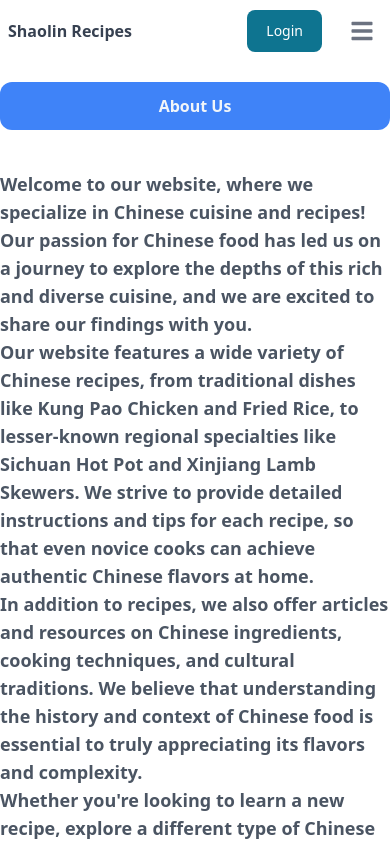
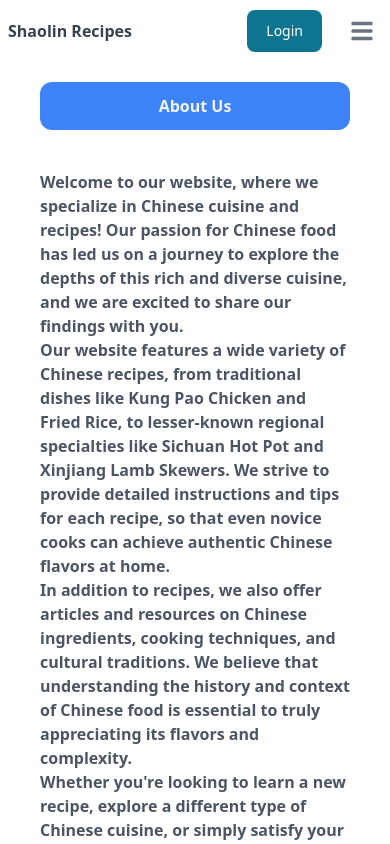
Before and after one commit to ShamimHossain1/Assignment-10--Food-Recipies, a React (Vite) app: page /about in a window 390 px wide. Shown: the top 844 px of the page. Built offline with nearby package versions, Linux system fonts and the light colour scheme; no server answers.

Commit message:
responsive all

```diff
--- a/src/Components/About/About.jsx
+++ b/src/Components/About/About.jsx
@@ -2,10 +2,10 @@ import React from 'react';
 
 const About = () => {
     return (
-        <div className='lg:px-72'>
+        <div className='lg:px-72 px-10'>
             <h2 className='text-center lg:text-4xl    font-bold py-3 mb-10 mt-5 bg-blue-500 text-slate-100 rounded-xl'>About Us</h2>
 
-            <h2 className='text-lg font-semibold text-gray-600'>
+            <h2 className='lg:text-lg font-semibold text-gray-600'>
                 Welcome to our website, where we specialize in Chinese cuisine and recipes! Our passion for Chinese food has led us on a journey to explore the depths of this rich and diverse cuisine, and we are excited to share our findings with you. <br />
 
                 Our website features a wide variety of Chinese recipes, from traditional dishes like Kung Pao Chicken and Fried Rice, to lesser-known regional specialties like Sichuan Hot Pot and Xinjiang Lamb Skewers. We strive to provide detailed instructions and tips for each recipe, so that even novice cooks can achieve authentic Chinese flavors at home. <br />
--- a/src/Components/SignUp/SignUp.jsx
+++ b/src/Components/SignUp/SignUp.jsx
@@ -63,7 +63,7 @@ const SignUp = () => {
 
     }
     return (
-        <div className='w-1/4 mx-auto mt-14'>
+        <div className='lg:w-1/4 mx-auto mt-14'>
             <ToastContainer />
 
             <h2 className='text-5xl font-bold text-center mb-10'>Please Sign Up</h2>
```
